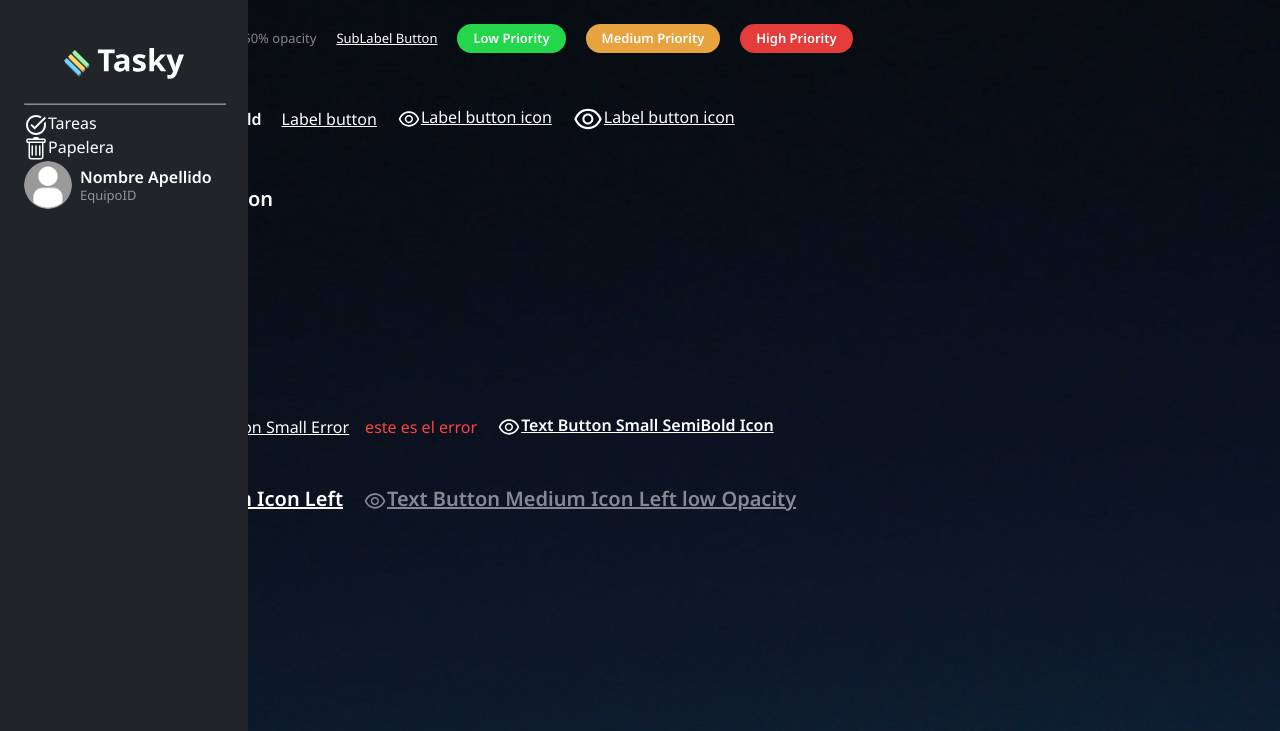
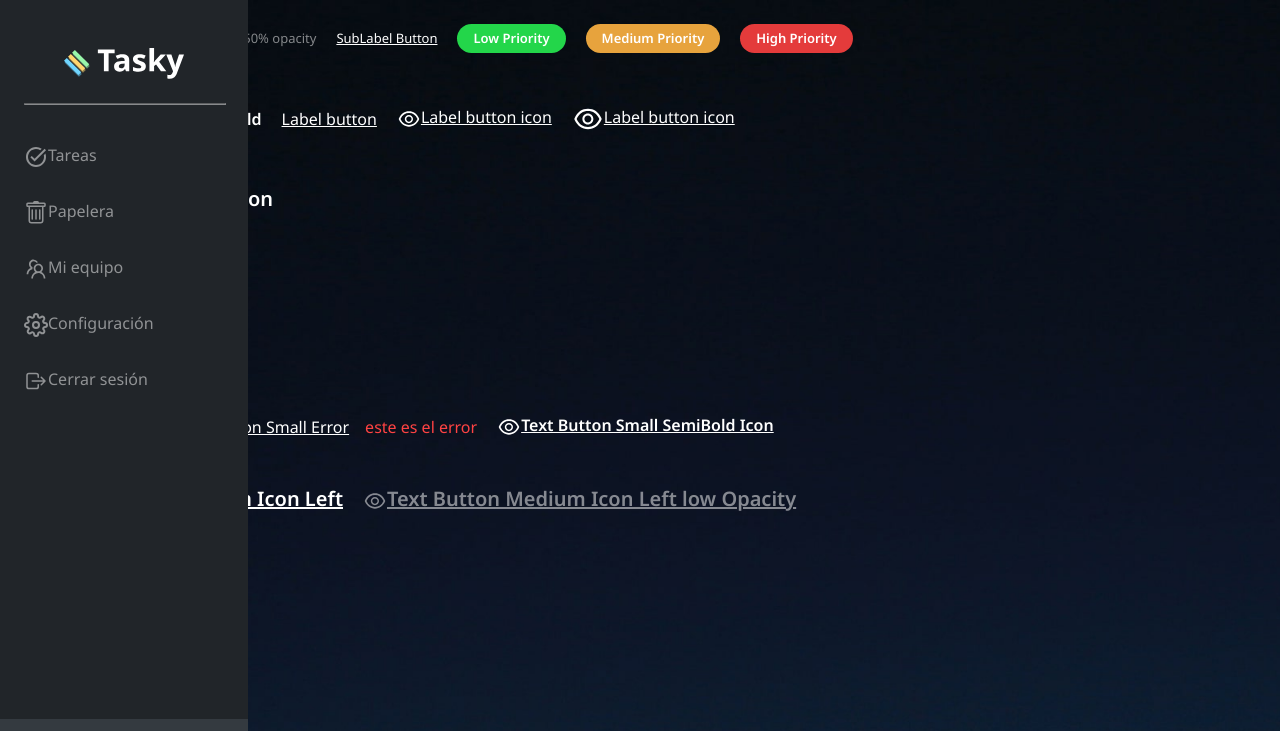
Before and after one commit to emilianovaccaro/Tasky, a React (Vite) app in the folder client/: page / in a window 1280 px wide. Shown: the top 731 px of the page. Built offline with nearby package versions, Linux system fonts and the light colour scheme.

Commit message:
Sidebar advanced

```diff
--- a/client/src/components/Button/TextButtonSmall.jsx
+++ b/client/src/components/Button/TextButtonSmall.jsx
@@ -3,10 +3,10 @@
 import { Label } from '../Text/Label'
 import { Link } from 'react-router-dom'
 
-export const TextButtonSmall = ( {to, children, error, semiBold, noUnderline} ) => {
+export const TextButtonSmall = ( {to, children, error, semiBold, lowOpacity, noUnderline} ) => {
   return(
     <Link to={to}>
-      <Label button semiBold={semiBold} noUnderline={noUnderline}>
+      <Label button semiBold={semiBold} lowOpacity={lowOpacity} noUnderline={noUnderline}>
         {children}
       </Label>
       { error && <Label error>{error}</Label> }
--- a/client/src/components/Icon.jsx
+++ b/client/src/components/Icon.jsx
@@ -1,13 +1,19 @@
 import styled, { css } from 'styled-components'
-import { AiOutlineEye, AiOutlineEyeInvisible } from 'react-icons/ai'
+import { AiOutlineEye, AiOutlineEyeInvisible, AiOutlineTeam } from 'react-icons/ai'
 import { MdOutlineTaskAlt } from 'react-icons/md'
 import { BsTrash } from 'react-icons/bs'
+import { FiSettings } from 'react-icons/fi'
+import { IoLogOutOutline } from 'react-icons/io5'
+
 
 export const icons = {
   eye: AiOutlineEye,
   eyeCross: AiOutlineEyeInvisible,
   task: MdOutlineTaskAlt,
   trash: BsTrash,
+  team: AiOutlineTeam,
+  settings: FiSettings,
+  logOut: IoLogOutOutline,
 }
 
 export const Icon = styled.svg`
--- a/client/src/components/Sidebar.jsx
+++ b/client/src/components/Sidebar.jsx
@@ -9,7 +9,7 @@
     <SideBarContainer>
       <img src={'../src/assets/logo-banner.svg'} alt={'Tasky logo'} className='logo' />
       <hr />
-      <ul>
+      <NavLinks>
         <li>
           <TextButtonSmall noUnderline lowOpacity to='#'>
             <Icon as={icons.task} />
@@ -23,16 +23,38 @@
           </TextButtonSmall>
         </li>
         <li>
+          <TextButtonSmall noUnderline lowOpacity to='#'>
+            <Icon as={icons.team} />
+            Mi equipo
+          </TextButtonSmall>
         </li>
         <li>
+          <TextButtonSmall noUnderline lowOpacity to='#'>
+            <Icon as={icons.settings} />
+            Configuración
+          </TextButtonSmall>
         </li>
         <li>
+          <TextButtonSmall noUnderline lowOpacity to='#'>
+            <Icon as={icons.logOut} />
+            Cerrar sesión
+          </TextButtonSmall>
         </li>
-      </ul>
-      <Profile imageSize={48} labelText='Nombre Apellido' subLabelText='EquipoID'/>
+      </NavLinks>
+      <ProfileContainer>
+        <Profile imageSize={32} labelText='Nombre Apellido' subLabelText='EquipoID'/>
+      </ProfileContainer>
+
     </SideBarContainer>
   )
 }
+
+const NavLinks = styled.ul`
+  display: flex;
+  flex-direction: column;
+  gap: 32px;
+  margin: 32px 0;
+`
 
 const SideBarContainer = styled.nav`
   height: 100vh;
@@ -55,3 +77,12 @@
   }
 
 `
+
+const ProfileContainer = styled.div`
+  position: absolute;
+  bottom: 0;
+  width: calc(100% - 48px);
+  margin-left: -24px;
+  padding: 24px;
+  background-color: ${({theme}) => theme.mode.primary};
+`
--- a/client/src/components/Text/Label.jsx
+++ b/client/src/components/Text/Label.jsx
@@ -6,6 +6,7 @@
   color: ${({theme}) => theme.styles.colors.white};
   font-size: ${({theme}) => theme.styles.fontSize.small};
 
+  opacity: ${p => p.lowOpacity && '50%'};
   color: ${p => p.black && p.theme.styles.colors.black};
   font-weight: ${ p => p.medium && p.theme.styles.fontWeight.medium};
   font-weight: ${ p => p.semiBold && p.theme.styles.fontWeight.semiBold};
```
